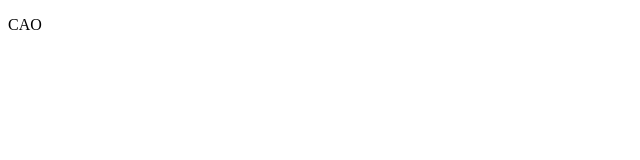
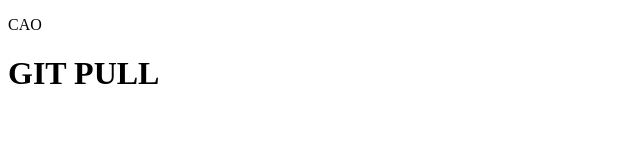
Before and after one commit to NikolaSae/test-pro, a plain HTML site: page index.html in a window 1280 px wide. Shown: the whole page, without its empty margins (0-640 px from the left). Drawn offline with Linux system fonts and the light colour scheme.

Commit message:
verzija 1.3

```diff
--- a/index.html
+++ b/index.html
@@ -6,5 +6,6 @@
 </head>
 <body>
 	<p>CAO</p>
+	<h1>GIT PULL</h1>
 </body>
 </html>
```
